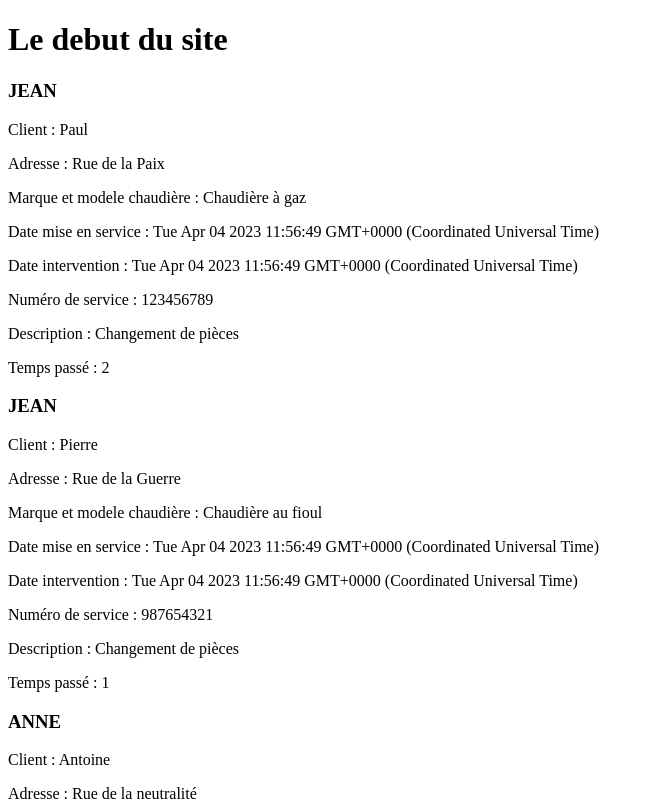
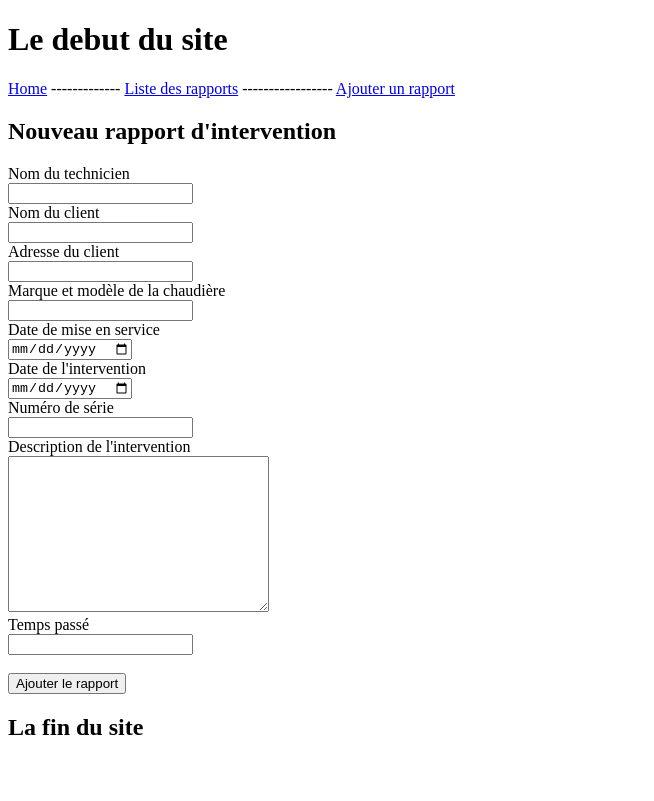
Before and after one commit to EduardoXav/Projet-Angular, an Angular app in the folder AnguRapport/: page /AddRapport in a window 1280 px wide. Before the commit this address led to /. Shown: the top 801 px of the page, without its empty margins (0-654 px from the left). Built offline with nearby package versions, Linux system fonts and the light colour scheme.

Commit message:
ajouts des routing, du home

```diff
--- a/AnguRapport/src/app/app-routing.module.ts
+++ b/AnguRapport/src/app/app-routing.module.ts
@@ -1,9 +1,20 @@
 import { NgModule } from '@angular/core';
 import { RouterModule, Routes } from '@angular/router';
+import { ListRapportComponent } from './list-rapport/list-rapport.component';
+import { RapportComponent } from './rapport/rapport.component';
+import { HomeComponent } from './home/home.component';
+import { NewRapportComponent } from './new-rapport/new-rapport.component';
 
-const routes: Routes = [];
+
+const routes: Routes = [
+  {path: '', component : HomeComponent},
+  {path: 'releves', component : ListRapportComponent},
+  {path: 'rapport/:id', component : RapportComponent},
+  {path: 'AddRapport', component : NewRapportComponent}
+];
 
 @NgModule({
+  declarations: [],
   imports: [RouterModule.forRoot(routes)],
   exports: [RouterModule]
 })
--- a/AnguRapport/src/app/app.component.html
+++ b/AnguRapport/src/app/app.component.html
@@ -1,3 +1,3 @@
 <app-header></app-header>
-<app-list-rapport></app-list-rapport>
+<router-outlet></router-outlet>
 <app-footer></app-footer>
--- a/AnguRapport/src/app/app.module.ts
+++ b/AnguRapport/src/app/app.module.ts
@@ -8,6 +8,7 @@ import { FooterComponent } from './footer/footer.component';
 import { NewRapportComponent } from './new-rapport/new-rapport.component';
 import { RapportComponent } from './rapport/rapport.component';
 import { ListRapportComponent } from './list-rapport/list-rapport.component';
+import { HomeComponent } from './home/home.component';
 
 @NgModule({
   declarations: [
@@ -16,7 +17,8 @@ import { ListRapportComponent } from './list-rapport/list-rapport.component';
     FooterComponent,
     NewRapportComponent,
     RapportComponent,
-    ListRapportComponent
+    ListRapportComponent,
+    HomeComponent
   ],
   imports: [
     BrowserModule,
--- a/AnguRapport/src/app/header/header.component.html
+++ b/AnguRapport/src/app/header/header.component.html
@@ -1 +1,8 @@
-<h1>Le debut du site</h1>
+<div>
+    <h1>Le debut du site</h1>
+    <nav>
+        <a routerLink="/">Home</a> -------------
+        <a routerLink="/releves">Liste des rapports</a> -----------------
+        <a routerLink="/AddRapport">Ajouter un rapport</a>
+    </nav>
+</div>
--- /dev/null
+++ b/AnguRapport/src/app/home/home.component.html
@@ -0,0 +1 @@
+<p>home works!</p>
--- a/AnguRapport/src/app/list-rapport/list-rapport.component.ts
+++ b/AnguRapport/src/app/list-rapport/list-rapport.component.ts
@@ -16,7 +16,6 @@ export class ListRapportComponent implements OnInit{
 
   ngOnInit(): void {
     this.listRapport = this.myRapportsService.getRapports();
-
   }
 
 }
--- a/AnguRapport/src/app/new-rapport/new-rapport.component.html
+++ b/AnguRapport/src/app/new-rapport/new-rapport.component.html
@@ -2,41 +2,42 @@
     <h2>Nouveau rapport d'intervention</h2>
     <form action="">
         <div>
-            <label for="text">Nom du technicien</label>
+            <label for="text">Nom du technicien</label><br>
             <input type="text" name="nomTechnicien" id="nomTechnicien">
         </div>
         <div>
-            <label for="text">Nom du client</label>
+            <label for="text">Nom du client</label><br>
             <input type="text" name="nomClient" id="nomClient">
         </div>
         <div>
-            <label for="text">Adresse du client</label>
+            <label for="text">Adresse du client</label><br>
             <input type="text" name="adresseClient" id="adresseClient">
         </div>
         <div>
-            <label for="text">Marque et modèle de la chaudière</label>
+            <label for="text">Marque et modèle de la chaudière</label><br>
             <input type="text" name="marqueModeleChaudiere" id="marqueModeleChaudiere">
         </div>
         <div>
-            <label for="text">Date de mise en service</label>
+            <label for="text">Date de mise en service</label><br>
             <input type="date" name="dateMiseEnService" id="dateMiseEnService">
         </div>
         <div>
-            <label for="text">Date de l'intervention</label>
+            <label for="text">Date de l'intervention</label><br>
             <input type="date" name="dateIntervention" id="dateIntervention">
         </div>
         <div>
-            <label for="text">Numéro de série</label>
+            <label for="text">Numéro de série</label><br>
             <input type="text" name="numeroSerie" id="numeroSerie">
         </div>
         <div>
-            <label for="text">Description de l'intervention</label>
+            <label for="text">Description de l'intervention</label><br>
             <textarea name="descriptionIntervention" id="descriptionIntervention" cols="30" rows="10"></textarea>
         </div>
         <div>
-            <label for="text">Temps passé</label>
+            <label for="text">Temps passé</label><br>
             <input type="number" name="tempsPasse" id="tempsPasse">
         </div>
+        <br>
         <button type="submit">Ajouter le rapport</button>
     </form>
 </div>
```
Also changed, not shown: AnguRapport/src/app/home/home.component.ts (added, +10 -0 lines), AnguRapport/src/app/home/home.component.scss (added), 1 other file (tests, documents, lock files or other folders).
